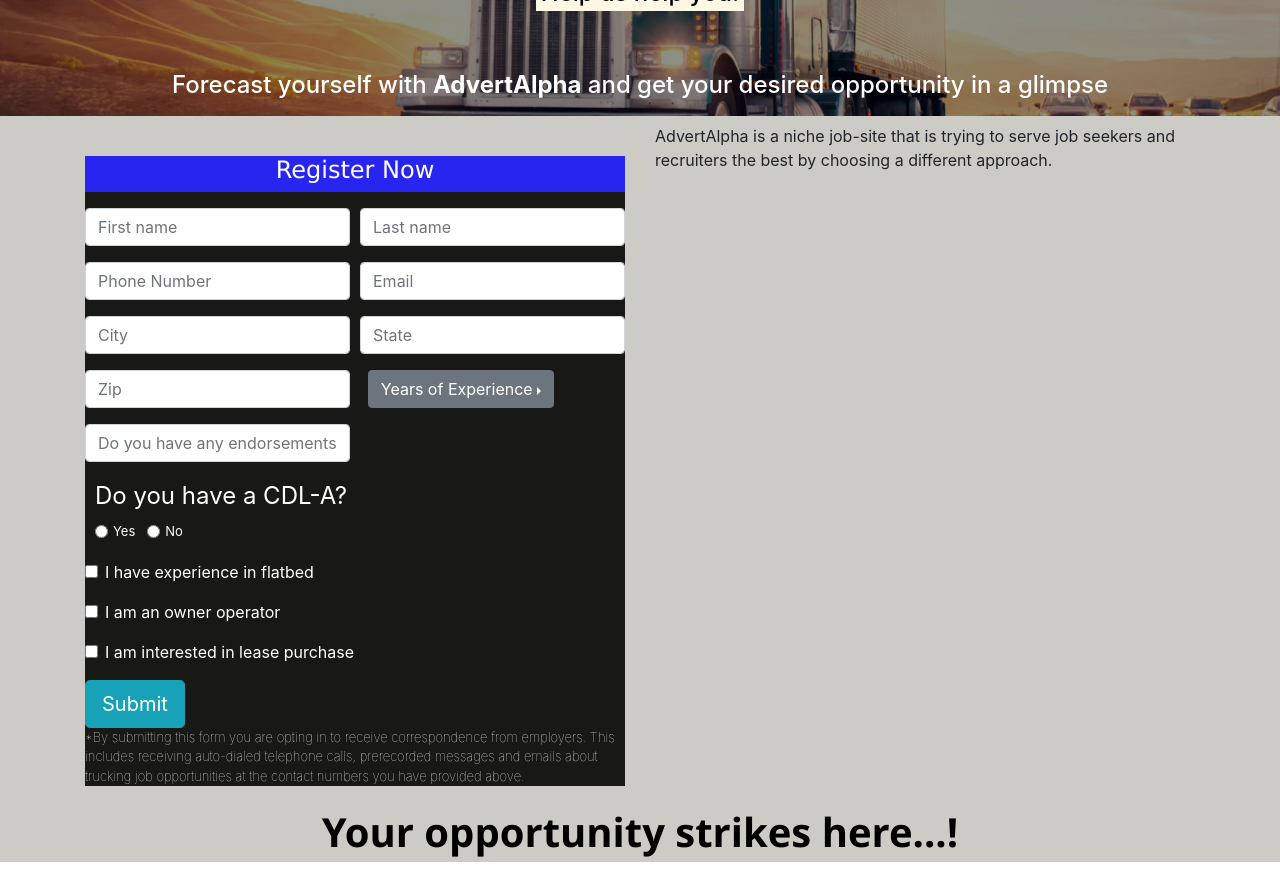
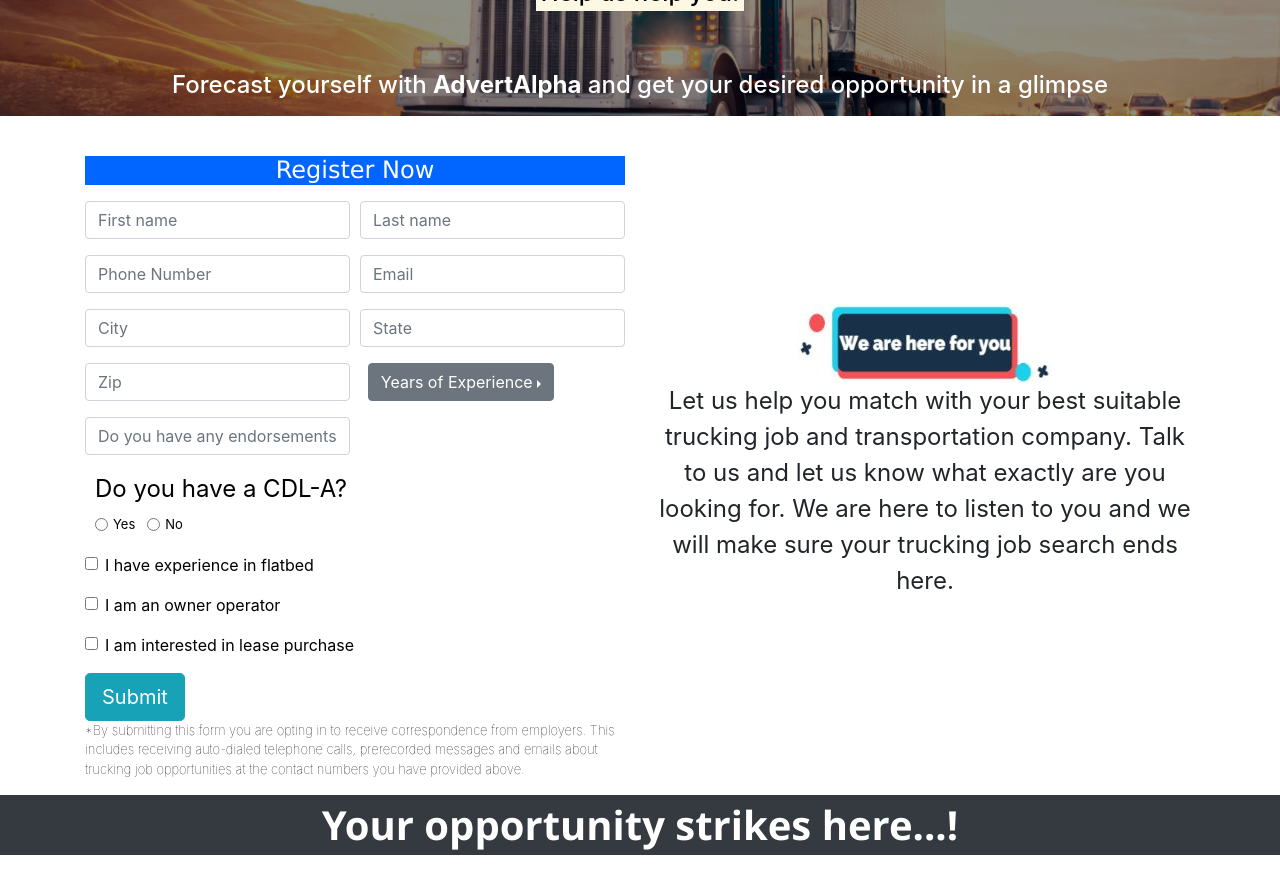
Before and after one commit to nvk1305/AdvertsAlpha, a React (Create React App) app in the folder website/: page / in a window 1280 px wide. Shown: the part 220-1098 px from the top of the page. Built offline with nearby package versions, Linux system fonts and the light colour scheme.

Commit message:
final from vamsi

```diff
--- a/website/src/App.css
+++ b/website/src/App.css
@@ -45,8 +45,8 @@
   text-align: center;
   margin-left: 3vh;
   padding-left: 1vh; */
-  background-color: rgba(0, 0, 0, 0.884);
-  color: rgb(255, 255, 255);
+  background-color: rgba(0, 0, 0, 0);
+  color: rgb(0, 0, 0);
 }
 
 /* .form {
@@ -62,8 +62,7 @@
 .applyNow {
   text-align: center;
   margin-bottom: 2vh;
-  height: 4.5vh;
-  background-color: rgb(41, 37, 241);
+  background-color: rgb(0, 102, 255);
   font-family: Verdana, Arial, Helvetica, sans-serif;
   color: white;
 }
@@ -88,15 +87,12 @@
   }
 
 .opportunityText {
-  color: aliceblue;
   font-weight: bolder;
   font-size: 5vh;
   position: 'absolute';
-  bottom: 0;
   text-align:center;
   /* font-family: 'Courier New', Courier, monospace; */
   font-family: 'Segoe UI', Tahoma, Geneva, Verdana, sans-serif;
-  color:black;
 }
 
 .form-check [type=checkbox] {
@@ -151,3 +147,7 @@
       opacity: 1;
   }
 }
+.highlight {
+  text-align: center;
+  font-size: 3vh;
+}
--- a/website/src/App.js
+++ b/website/src/App.js
@@ -6,6 +6,7 @@
 import Blog from './Blog'
 import 'bootstrap/dist/css/bootstrap.min.css';
 import logo from './advertalphaicon.png';
+import ReactGa from 'react-ga';
 // import logo from './logo1.png'
 
 class App extends React.Component {
@@ -15,6 +16,12 @@
       activeKey: "1"
     }
   }
+
+  useEffect=(() => {
+    ReactGa.initialize('UA-170502343-1')
+    ReactGa.pageview('/Homepage')
+
+},  [])
 
   handleClick = (selectedKey) => {
     this.setState({ activeKey: selectedKey })
--- a/website/src/Homepage.js
+++ b/website/src/Homepage.js
@@ -1,5 +1,5 @@
-import React from 'react'
-import { Form, Button, Col, Dropdown, DropdownButton } from 'react-bootstrap'
+import React from 'react';
+import { Form, Button, Col, Dropdown, DropdownButton } from 'react-bootstrap';
 
 class Homepage extends React.Component {
     constructor(props) {
@@ -90,11 +90,10 @@
         this.setState({ experience: eventKey })
     }
 
-
-
     render() {
         return (
-            <div style={{backgroundColor:"#cccbc6"}}>
+            // <div style={{backgroundImage:"linear-gradient(rgb(233, 202, 191), white)"}}>
+            <div>
                 <div class="container-homePage">
                     <div class="fader">
                     <h2 style={{paddingTop: "5vh"}} >Looking for a truck driver job?</h2>
@@ -105,7 +104,7 @@
 
                 <div class="container">
   <div class="row">
-    <div class="col-lg">
+    <div class="col-lg align-self-center">
     <div className="container-form">
                         <div className="applyNow">
                             <h4 >Register Now</h4>
@@ -291,15 +290,18 @@
                     </Form >
                 </div>
     </div>
-    <div class="col">
-        <p>AdvertAlpha is a niche job-site that is trying to serve job seekers and recruiters the best by choosing a different approach.</p>
+    <div class="col align-self-center highlight" >
+        <img src={require('./wearehere.JPG')}></img>
+        <p>Let us help you match with your best suitable trucking job and transportation company.
+            Talk to us and let us know what exactly are you looking for.
+            We are here to listen to you and we will make sure your trucking job search ends here.</p>
     </div>
   </div>
 </div>
 
 
                     <div className="opportunityText">
-                        <p>Your opportunity strikes here...!</p>
+                        <p class="text-white bg-dark">Your opportunity strikes here...!</p>
                     </div>
             </div >
         );
```
Also changed, not shown: website/src/wearehere.JPG (added).
